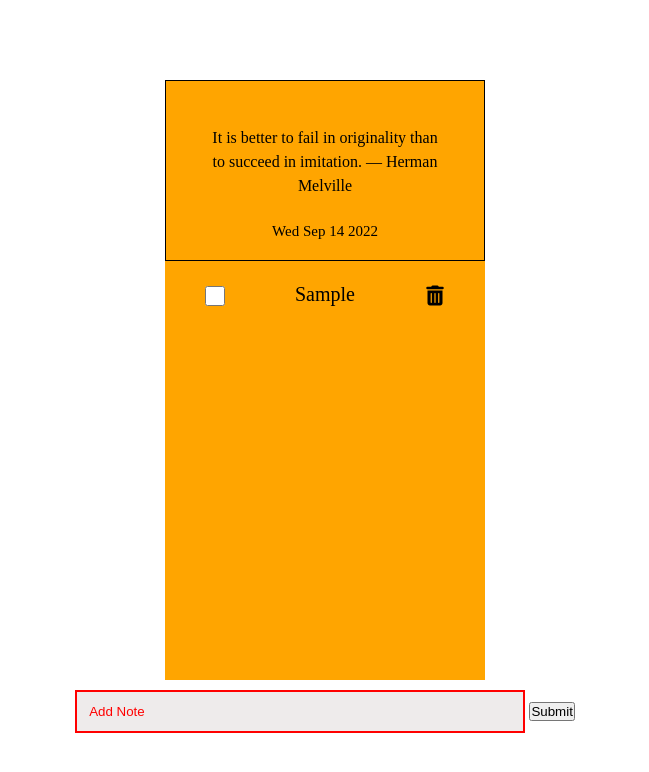
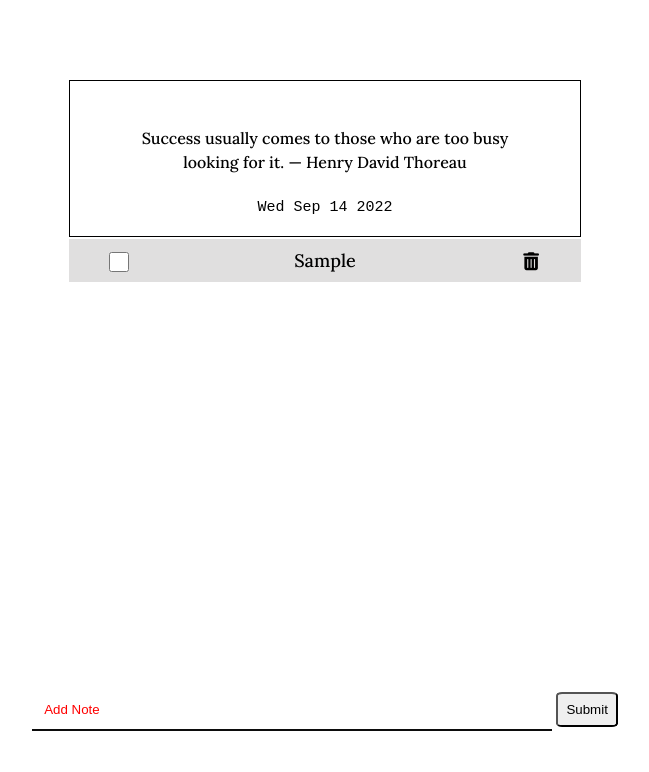
Before and after one commit to mannyIlupeju/To-do-List-App, a plain HTML site: page index.html in a window 1280 px wide. Both pictures are taken after typing "Sample" into the empty fields and a click on the input "Submit". Shown: the whole page, without its empty margins (315-964 px from the left). Drawn offline with nearby package versions, Linux system fonts and the light colour scheme.

Commit message:
Add files via upload
todolist app completed

```diff
--- a/index.html
+++ b/index.html
@@ -6,6 +6,11 @@
   <meta name="viewport" content="width=device-width, initial-scale=1.0">
   <title>To-do List App</title>
   <link rel="stylesheet" href="https://cdnjs.cloudflare.com/ajax/libs/font-awesome/6.2.0/css/all.min.css" integrity="sha512-xh6O/CkQoPOWDdYTDqeRdPCVd1SpvCA9XXcUnZS2FmJNp1coAFzvtCN9BmamE+4aHK8yyUHUSCcJHgXloTyT2A==" crossorigin="anonymous" referrerpolicy="no-referrer" />
+  <link rel="preconnect" href="https://fonts.googleapis.com">
+  <link rel="preconnect" href="https://fonts.gstatic.com" crossorigin>
+  <link href="https://fonts.googleapis.com/css2?family=Lora:wght@500;600&display=swap" rel="stylesheet">
+  <link rel="preconnect" href="https://fonts.googleapis.com">
+  <link rel="preconnect" href="https://fonts.gstatic.com" crossorigin>
   <link rel = "stylesheet" href="styles.css">
 
 </head>
@@ -30,8 +35,8 @@
   </div>
   <div class = "wrapper2">
     <div class="addTodo">
-      <input name = "name" type = "text" placeholder="Add Note" id = "todo" class ="to-do">
-      <input type = "submit" value = "Submit" id ="submit">
+      <input name = "name" type = "text" placeholder="Add Note" id = "todo" class ="to-do" >
+      <input type = "submit" value = "Submit" id ="submit" class= "btn">
       <!-- <i class="fa-sharp fa-solid fa-circle-plus fa-xl"></i> -->
     </div>
   </div>
--- a/styles.css
+++ b/styles.css
@@ -17,12 +17,12 @@ body {
 }
 
 .container {
-  background-color:orange;
-  width: 25vw;
+  width: 40vw;
+  max-width: 100%;
   height: 75vh;
   margin: 0 auto;
   margin-top: 8rem;
-  overflow-y: auto;
+  overflow: auto;
 }
 
 .quoteText {
@@ -30,9 +30,12 @@ body {
   text-align: center;
   padding: 2.5rem;
   line-height: 1.5;
+  font-family: 'Lora', serif;
+
 }
 
 .dates {
+  font-family: 'Source Code Pro', monospace;
   text-align: center;
   font-size: 1.5rem;
 }
@@ -49,6 +52,18 @@ body {
   border: none;
 }
 
+.btn {
+  padding: 0.8rem;
+  border-radius: 10%;
+
+}
+
+.btn:hover {
+  background-color: rgb(156, 155, 155);
+  -webkit-box-shadow: 5px 5px 9px 0px #000000;
+  box-shadow: 5px 5px 9px 0px #000000;
+}
+
 .fa-circle-plus {
   width: 2.5rem;
   color:black;
@@ -58,16 +73,21 @@ body {
   color: grey;
 }
 
+/* Input type field */
 input::placeholder {
   color: red;
 }
 
+input[type=text] {
+  border: none;
+  border-bottom: 2px solid rgb(12, 12, 12);
+}
 
 
 .to-do {
- width: 45rem;
+ width: 52rem;
  border: 0;
- background-color: rgb(238, 235, 235);
+
  padding: 1.2rem;
  border: 2px solid red;
 }
@@ -78,9 +98,17 @@ li {
   font-size: 2rem;
   list-style: none;
   text-align: center;
-  margin-top: 1.2rem;
+  margin-top: 0.2rem;
   padding: 1rem;
   position: relative;
+
+}
+
+.item {
+  font-family: 'Lora', serif;
+  font-size: 1.8rem;
+  background-color: rgb(224, 223, 223);
+  cursor: pointer;
 }
 
 input.check {
@@ -106,8 +134,5 @@ input.check {
 
 .marked {
   text-decoration: line-through;
+  color: red
 }
-
-.trashed {
-  display: none
-}
--- a/todo.js
+++ b/todo.js
@@ -5,13 +5,14 @@ var dates = $(".dates");
 
 var quotes = [
 'We cannot solve problems with the kind of thinking we employed when we came up with them. — Albert Einstein',
-'When you change your thoughts, remember to also change your world. —Norman Vincent Peale',
-'It is only when we take chances, when our lives improve. The initial and the most difficult risk that we need to take is to become honest. —Walter Anderson',
-'Nature has given us all the pieces required to achieve exceptional wellness and health, but has left it to us to put these pieces together. —Diane McLaren',
+'When you change your thoughts, remember to also change your world. — Norman Vincent Peale',
+'It is only when we take chances, when our lives improve. The initial and the most difficult risk that we need to take is to become honest. — Walter Anderson',
+'Nature has given us all the pieces required to achieve exceptional wellness and health, but has left it to us to put these pieces together. — Diane McLaren',
 'It is better to fail in originality than to succeed in imitation. — Herman Melville',
 'Success usually comes to those who are too busy looking for it. — Henry David Thoreau',
 'If you are working on something that you really care about, you don’t have to be pushed. The vision pulls you. — Steve Jobs',
-'To know how much there is to know is the beginning of learning to live. —Dorothy West'
+'To know how much there is to know is the beginning of learning to live. — Dorothy West',
+'I am not comfortable with comfort. I am only comfortable when Im in a place where I am constantly learning and growing. - Kanye West',
 ]
 
 function newQuote(){
@@ -43,10 +44,15 @@ let ul = document.getElementById("ul");
 
 
 
+
+
+
 // //When user clicks SUBMIT
 btn.addEventListener("click", function(){
   if(txt.value != ""){
     inputEntry();
+
+
   } else if(txt.value === ""){
     alert("please add note");
   }
@@ -57,10 +63,14 @@ todo.addEventListener("keypress", function(e){
   if(txt.value != "" && e.code === "Enter"){
     inputEntry()
 
+
+
+
   } else if(txt.value === "" && e.code === "Enter"){
     alert("please add note");
   }
 })
+
 
 
 
@@ -88,12 +98,12 @@ function inputEntry() {
   //create input element for selecting task and span item for icons.
   //Each list element form a nodelist which is a kind of array we can use.
   var itemList = document.querySelectorAll(".item")
-  console.log(itemList);
+
 
  //create dynamic Id
   for(let i = 0; i < itemList.length; i++){
     var id = i;
-    console.log(id);
+
   }
 
  //Create input element with dynamic Id
@@ -109,30 +119,9 @@ function inputEntry() {
   //create Text
 
   let textSpace = document.createElement("span");
-
   textSpace.setAttribute("class", "toDo");
   textSpace.innerHTML = textVal;
   list.append(textSpace)
-
-
-
- //----------------------------------------------------------------//
-  //trashcan icon
-  let trash = document.createElement("span");
-  trash.setAttribute("class", "fa-solid fa-trash-can");
-  trash.setAttribute("id", "trashId" + id)
-  list.append(trash)
-
-  //trash functionality
-  // listId.addEventListener("click", trashIcon)
-
-
-  //Function to delete a generated List when TrashIcon is clicked
-
-
-
-
-
 
 
  //----------------------------------------------------------------//
@@ -147,17 +136,48 @@ function inputEntry() {
 
   function checkbox(e){
   if(e.target.checked) {
-    console.log(e);
-   list.classList.add("marked")
+   textSpace.classList.add("marked")
   } else if(e.target.checked == false){
-    console.log("checkbox unchecked");
-    list.classList.remove("marked")
+
+    textSpace.classList.remove("marked")
   }
   }
 
+ //----------------------------------------------------------------//
+  //trashcan icon
+  let trash = document.createElement("span");
+  trash.setAttribute("class", "fa-solid fa-trash-can");
+  trash.setAttribute("id", "trash"+id)
+  list.append(trash)
 
 
 
+  //trash functionality
+
+  var trashId = document.getElementById("trash"+id) //used ID to represent trash Icon selection
+
+  //When trash Icon is clicked, remove the list element associated with it.
+  trashId.addEventListener("click", function(){
+    ul.removeChild(list)
+  })
+
+
+
+ //----------------------------------------------------------------//
+ //Local Storage setup
+  const saveToLocalStorage = function(){
+    localStorage.setItem('textInput', list.textContent)
+  }
+
+
+  btn.addEventListener("click", saveToLocalStorage)
+
+
+  todo.addEventListener("keypress", function(e){
+  if(e.code === "Enter"){
+    saveToLocalStorage()
+  }
+  });
 
 
 
```
